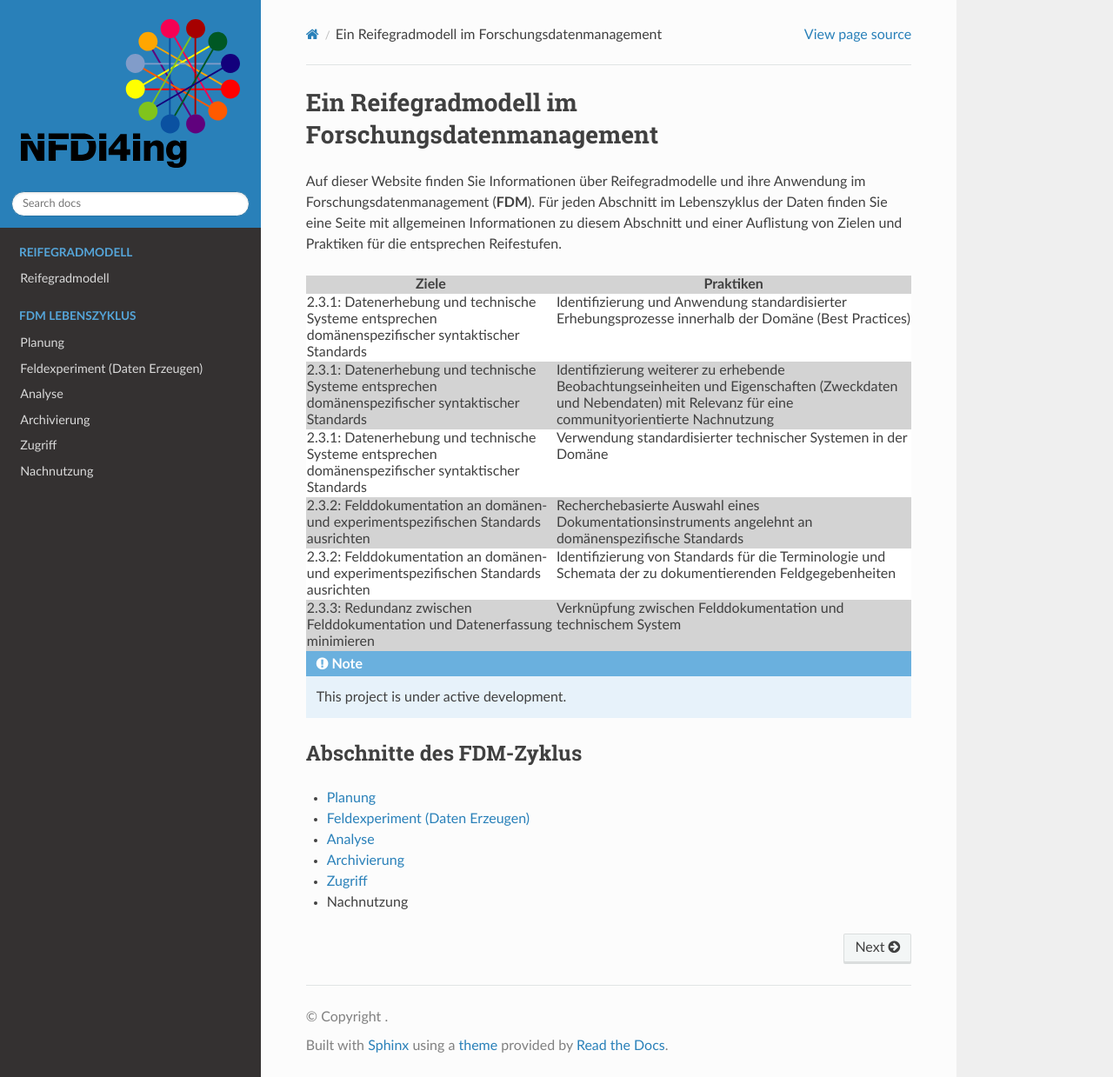
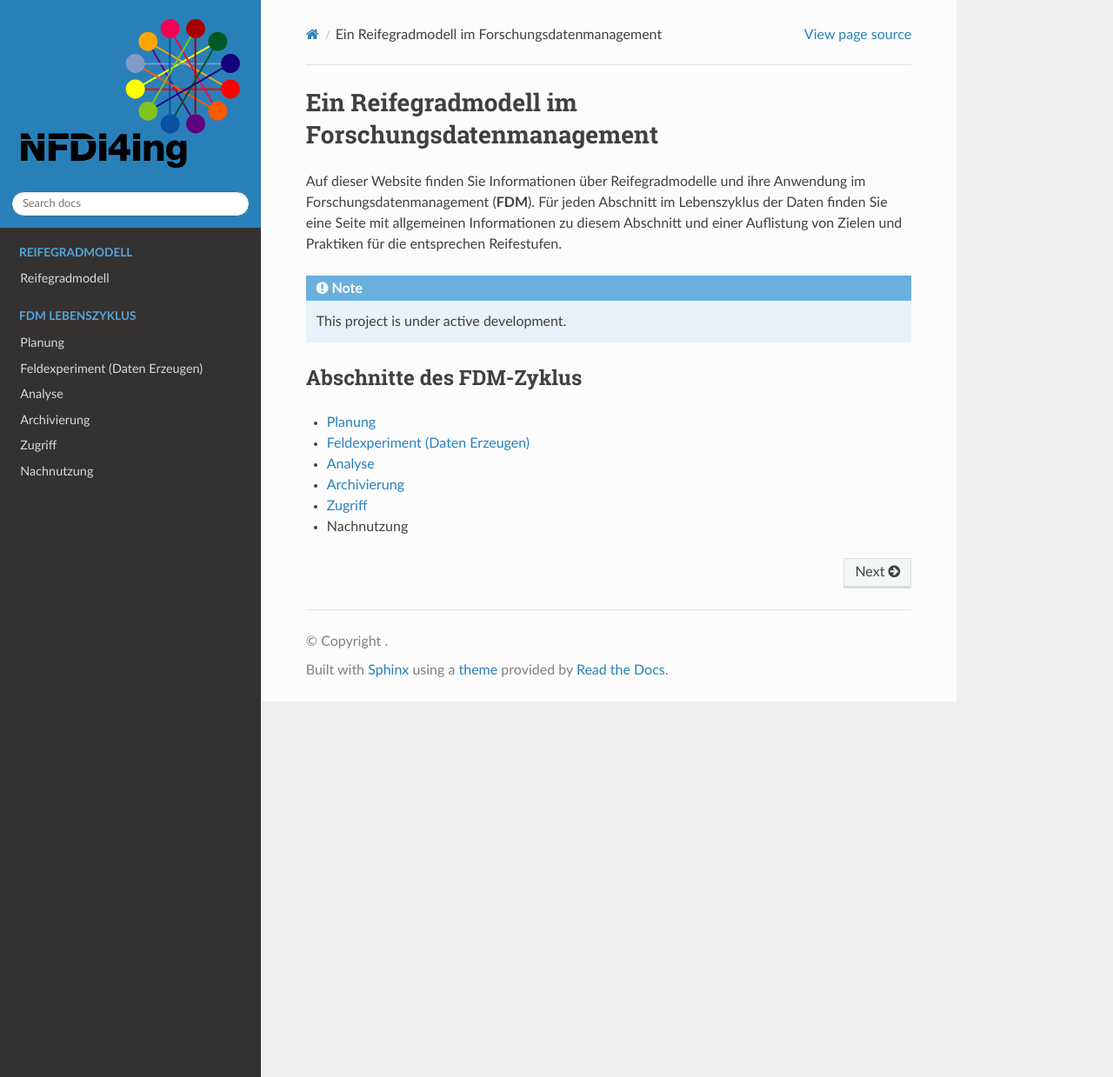
Before and after one commit to LUHMW/MaturityModel, a Sphinx documentation site: the page built from docs/source/index.rst, in a window 1280 px wide and 1239 px high. Shown: the whole window at 87% size. Built offline with Sphinx 7.4.7 and the Read the Docs theme 2.0.0, drawn with Linux system fonts in a browser that asks for light colours.

Commit message:
Update index.rst

```diff
--- a/docs/source/index.rst
+++ b/docs/source/index.rst
@@ -4,40 +4,6 @@
 Auf dieser Website finden Sie Informationen über Reifegradmodelle und ihre Anwendung im Forschungsdatenmanagement (**FDM**).
 Für jeden Abschnitt im Lebenszyklus der Daten finden Sie eine Seite mit allgemeinen Informationen zu
 diesem Abschnitt und einer Auflistung von Zielen und Praktiken für die entsprechen Reifestufen.
-
-
-.. raw:: html
-
-   <table>
-       <tr>
-           <th style="background-color: lightgray;">Ziele</th>
-           <th style="background-color: lightgray;">Praktiken</th>
-       </tr>
-       <tr>
-           <td style="background-color: white;">2.3.1: Datenerhebung und technische Systeme entsprechen domänenspezifischer syntaktischer Standards</td>
-           <td style="background-color: white;">Identifizierung und Anwendung standardisierter Erhebungsprozesse innerhalb der Domäne (Best Practices)</td>
-       </tr>
-       <tr>
-           <td style="background-color: lightgray;">2.3.1: Datenerhebung und technische Systeme entsprechen domänenspezifischer syntaktischer Standards</td>
-           <td style="background-color: lightgray;">Identifizierung weiterer zu erhebende Beobachtungseinheiten und Eigenschaften (Zweckdaten und Nebendaten) mit Relevanz für eine communityorientierte Nachnutzung</td>
-       </tr>
-       <tr>
-           <td style="background-color: white;">2.3.1: Datenerhebung und technische Systeme entsprechen domänenspezifischer syntaktischer Standards</td>
-           <td style="background-color: white;">Verwendung standardisierter technischer Systemen in der Domäne</td>
-       </tr>
-       <tr>
-           <td style="background-color: lightgray;">2.3.2: Felddokumentation an domänen- und experimentspezifischen Standards ausrichten</td>
-           <td style="background-color: lightgray;">Recherchebasierte Auswahl eines Dokumentationsinstruments angelehnt an domänenspezifische Standards</td>
-       </tr>
-       <tr>
-           <td style="background-color: white;">2.3.2: Felddokumentation an domänen- und experimentspezifischen Standards ausrichten</td>
-           <td style="background-color: white;">Identifizierung von Standards für die Terminologie und Schemata der zu dokumentierenden Feldgegebenheiten</td>
-       </tr>
-       <tr>
-           <td style="background-color: lightgray;">2.3.3: Redundanz zwischen Felddokumentation und Datenerfassung minimieren</td>
-           <td style="background-color: lightgray;">Verknüpfung zwischen Felddokumentation und technischem System</td>
-       </tr>
-   </table>
 
 
 
```
